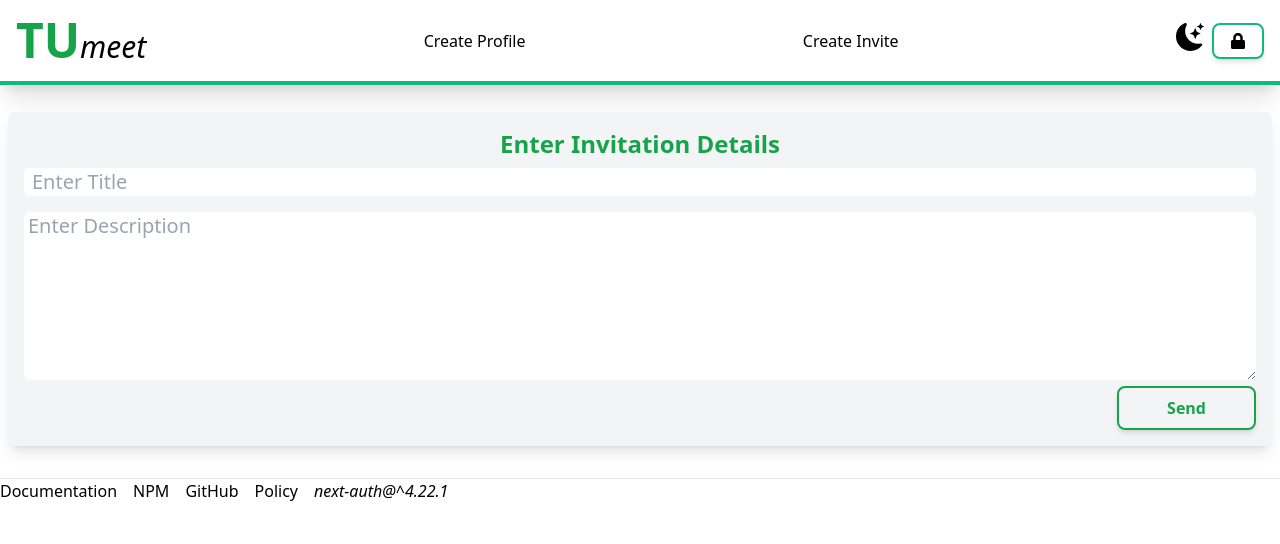
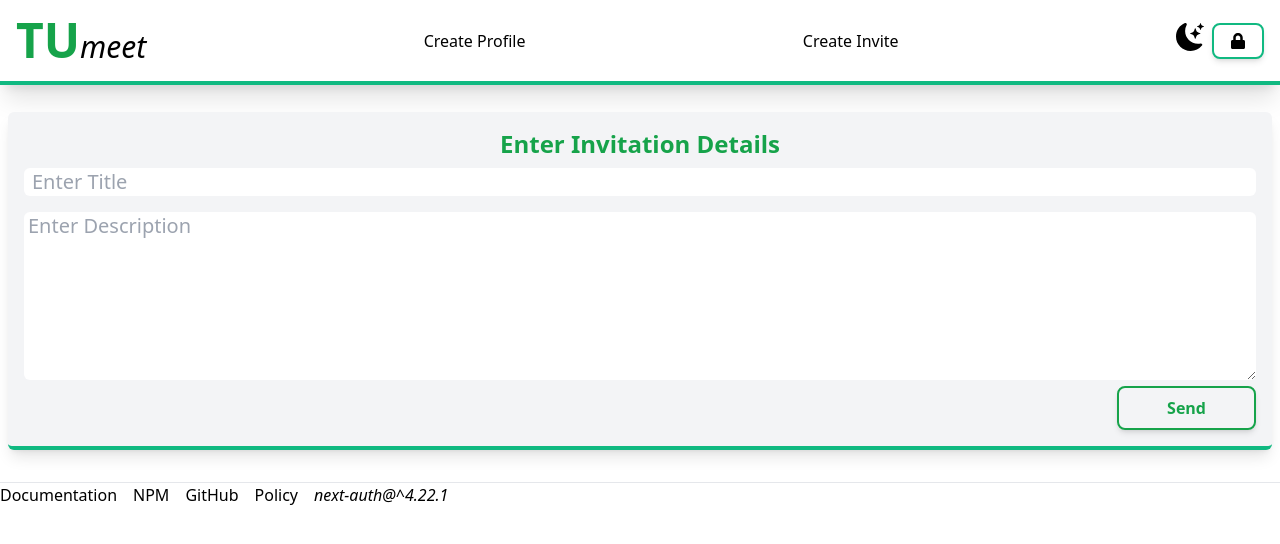
Before and after one commit to Cavein254/tumeet--version001, a Next.js app: page /create-invite in a window 1280 px wide. Shown: the top 544 px of the page. Built offline with nearby package versions, Linux system fonts and the light colour scheme; no server answers.

Commit message:
Add styles

```diff
--- a/components/main/InviteCreate.tsx
+++ b/components/main/InviteCreate.tsx
@@ -2,13 +2,13 @@
 function InviteCreate() {
   return (
       <div className="flex justify-center px-2">
-        <form className="flex flex-col bg-gray-100 mt-4 px-4 py-4 rounded-md min-w-full shadow-lg hover:shadow-gray-400 dark:hover:shadow-green-300">
+        <form className="flex flex-col bg-gray-100 mt-4 px-4 py-4 rounded-md min-w-full shadow-lg hover:shadow-gray-400 dark:hover:shadow-green-300 border-b-4 border-emerald-500">
             <h1 className="text-center text-green-600 text-2xl font-extrabold">Enter Invitation Details</h1>
             <div className="pt-2">
-                <input placeholder="Enter Title" className="w-[100%] rounded-md px-2 font-thin text-xl "/>
+                <input placeholder="Enter Title" className="w-[100%] rounded-md px-2 font-thin text-xl " required/>
             </div>
             <div>
-                <textarea placeholder="Enter Description" rows={6} className="w-[100%] mt-4 rounded-md px-1 font-thin text-xl"/>
+                <textarea placeholder="Enter Description" rows={6} className="w-[100%] mt-4 rounded-md px-1 font-thin text-xl" required/>
             </div>
             <div className="flex justify-end">
             <div className="items-center">
```
